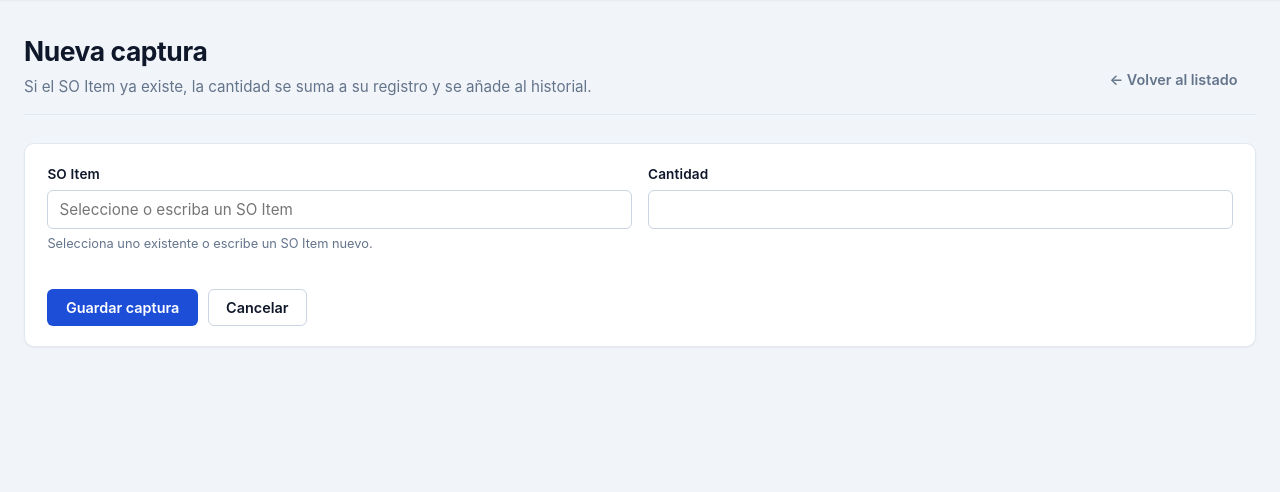
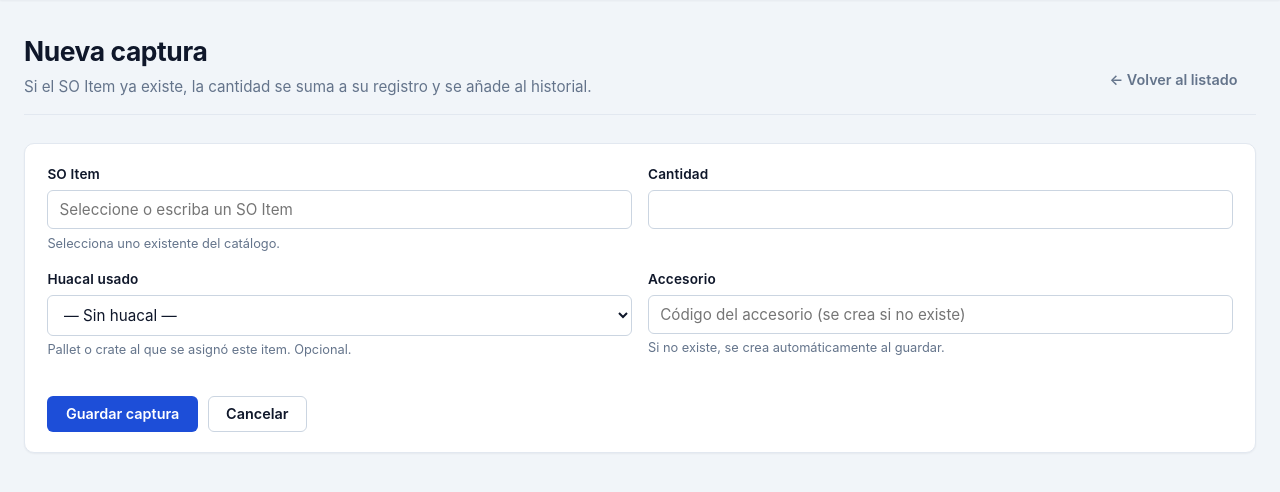
Before and after one commit to Huusky21/ROCKWELL, a Django app: page /captura/ in a window 1280 px wide. Shown: the part 65-557 px from the top of the page. Run offline with Django 5.2, Linux system fonts and the light colour scheme; data comes from the database, SQL or seed files in the repository; both versions use the stored data as it was after the commit.

Commit message:
nueva estructura

```diff
--- a/Items/forms.py
+++ b/Items/forms.py
@@ -1,6 +1,6 @@
 from django import forms
 
-from .models import Registro, SOItem
+from .models import Accesorio, Huacal, Registro, SOItem
 
 
 class SOItemComboboxField(forms.ModelChoiceField):
@@ -24,6 +24,24 @@ class SOItemComboboxField(forms.ModelChoiceField):
                 raise forms.ValidationError(self.error_messages['invalid_choice'], code='invalid_choice')
 
 
+class HuacalSelectField(forms.ModelChoiceField):
+    def label_from_instance(self, obj):
+        tipo = obj.get_tipo_display().rstrip('s')
+        desc = f' — {obj.descripcion}' if obj.descripcion else ''
+        return f'{obj.pn} ({tipo}){desc}'
+
+
+class AccesorioAutoCreateField(forms.CharField):
+    def to_python(self, value):
+        if not value:
+            return None
+        codigo = str(value).strip()
+        if not codigo:
+            return None
+        accesorio, _ = Accesorio.objects.get_or_create(codigo=codigo)
+        return accesorio
+
+
 class RegistroForm(forms.ModelForm):
     so_item = SOItemComboboxField(
         queryset=SOItem.objects.all(),
@@ -41,3 +59,22 @@ class RegistroForm(forms.ModelForm):
         widgets = {
             'cantidad': forms.NumberInput(attrs={'class': 'form-control', 'min': 1}),
         }
+
+
+class CapturarForm(RegistroForm):
+    huacal = HuacalSelectField(
+        queryset=Huacal.objects.filter(activo=True).order_by('tipo', 'pn'),
+        required=False,
+        empty_label='— Sin huacal —',
+    )
+    accesorio = AccesorioAutoCreateField(
+        required=False,
+        widget=forms.TextInput(attrs={
+            'list': 'accesorios',
+            'autocomplete': 'off',
+            'placeholder': 'Código del accesorio (se crea si no existe)',
+        }),
+    )
+
+    class Meta(RegistroForm.Meta):
+        fields = ['so_item', 'cantidad']
--- a/Items/models.py
+++ b/Items/models.py
@@ -46,6 +46,20 @@ class Registro(models.Model):
 class Entrada(models.Model):
     registro = models.ForeignKey(Registro, on_delete=models.CASCADE, related_name='entradas')
     cantidad = models.PositiveIntegerField()
+    huacal = models.ForeignKey(
+        'Huacal',
+        on_delete=models.SET_NULL,
+        related_name='entradas',
+        blank=True,
+        null=True,
+    )
+    accesorio = models.ForeignKey(
+        Accesorio,
+        on_delete=models.SET_NULL,
+        related_name='entradas',
+        blank=True,
+        null=True,
+    )
     usuario = models.ForeignKey(settings.AUTH_USER_MODEL, on_delete=models.SET_NULL, blank=True, null=True)
     creado = models.DateTimeField(auto_now_add=True)
 
--- a/Items/templates/Items/capturar.html
+++ b/Items/templates/Items/capturar.html
@@ -25,11 +25,28 @@
             <option value="{{ item }}"></option>
           {% endfor %}
         </datalist>
-        <div class="hint-text">Selecciona uno existente o escribe un SO Item nuevo.</div>
+        <div class="hint-text">Selecciona uno existente del catálogo.</div>
       </div>
       <div class="field">
         <label for="{{ form.cantidad.id_for_label }}">Cantidad</label>
         {{ form.cantidad }}
+      </div>
+    </div>
+    <div class="field-row">
+      <div class="field">
+        <label for="{{ form.huacal.id_for_label }}">Huacal usado</label>
+        {{ form.huacal }}
+        <div class="hint-text">Pallet o crate al que se asignó este item. Opcional.</div>
+      </div>
+      <div class="field">
+        <label for="{{ form.accesorio.id_for_label }}">Accesorio</label>
+        {{ form.accesorio }}
+        <datalist id="accesorios">
+          {% for a in accesorios %}
+            <option value="{{ a.codigo }}"></option>
+          {% endfor %}
+        </datalist>
+        <div class="hint-text">Si no existe, se crea automáticamente al guardar.</div>
       </div>
     </div>
     <div class="form-actions">
--- a/Items/views.py
+++ b/Items/views.py
@@ -10,8 +10,9 @@ from django.shortcuts import get_object_or_404, redirect, render
 import openpyxl
 from openpyxl.utils import get_column_letter
 
-from .forms import RegistroForm
+from .forms import CapturarForm, RegistroForm
 from .models import (
+    Accesorio,
     ConteoHuacal,
     DestinatarioAlertaHuacal,
     Entrada,
@@ -72,29 +73,54 @@ def registros_listado(request):
 
 def capturar(request):
     if request.method == 'POST':
-        form = RegistroForm(request.POST)
+        form = CapturarForm(request.POST)
         if form.is_valid():
             so_item = form.cleaned_data['so_item']
             cantidad = form.cleaned_data['cantidad']
+            huacal = form.cleaned_data.get('huacal')
+            accesorio = form.cleaned_data.get('accesorio')
             usuario = request.user if request.user.is_authenticated else None
             registro = Registro.objects.filter(so_item=so_item).order_by('-creado').first()
             if registro:
                 registro.cantidad += cantidad
+                if accesorio:
+                    registro.accesorio = accesorio
                 registro.save()
-                Entrada.objects.create(registro=registro, cantidad=cantidad, usuario=usuario)
+                Entrada.objects.create(
+                    registro=registro,
+                    cantidad=cantidad,
+                    huacal=huacal,
+                    accesorio=accesorio,
+                    usuario=usuario,
+                )
                 messages.success(request, f'Se sumó {cantidad} al registro existente de {so_item}.')
             else:
                 nuevo_registro = form.save(commit=False)
                 nuevo_registro.usuario = usuario
+                if accesorio:
+                    nuevo_registro.accesorio = accesorio
                 nuevo_registro.save()
-                Entrada.objects.create(registro=nuevo_registro, cantidad=cantidad, usuario=usuario)
+                Entrada.objects.create(
+                    registro=nuevo_registro,
+                    cantidad=cantidad,
+                    huacal=huacal,
+                    accesorio=accesorio,
+                    usuario=usuario,
+                )
                 messages.success(request, 'Captura guardada correctamente.')
             return redirect('registros_listado')
     else:
-        form = RegistroForm()
+        form = CapturarForm()
 
-    so_items = SOItem.objects.all()
-    return render(request, 'Items/capturar.html', {'form': form, 'so_items': so_items})
+    return render(
+        request,
+        'Items/capturar.html',
+        {
+            'form': form,
+            'so_items': SOItem.objects.all(),
+            'accesorios': Accesorio.objects.all(),
+        },
+    )
 
 
 def export_excel(request):
```
Also changed, not shown: Items/templates/Items/registro_detalle.html (+18 -1 lines), Items/migrations/0009_entrada_accesorio_entrada_huacal.py (added), db.sqlite3.
